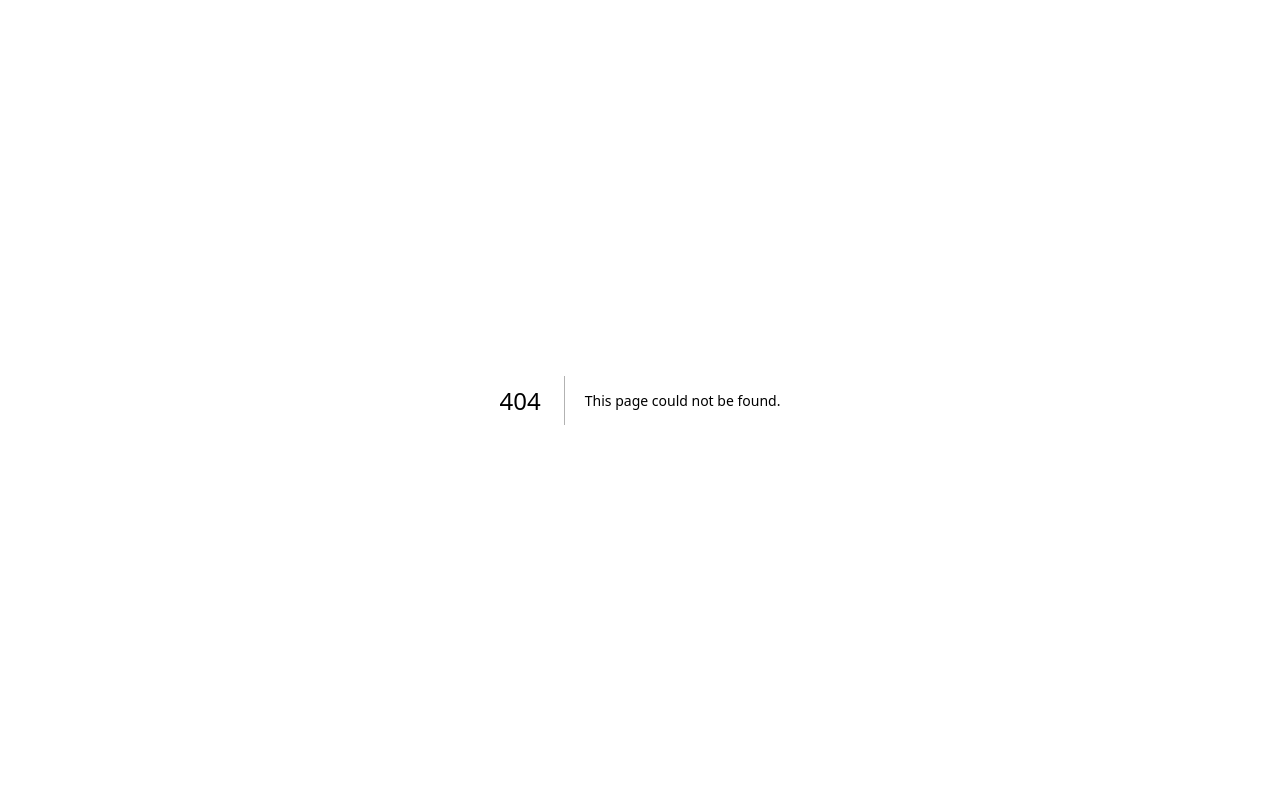
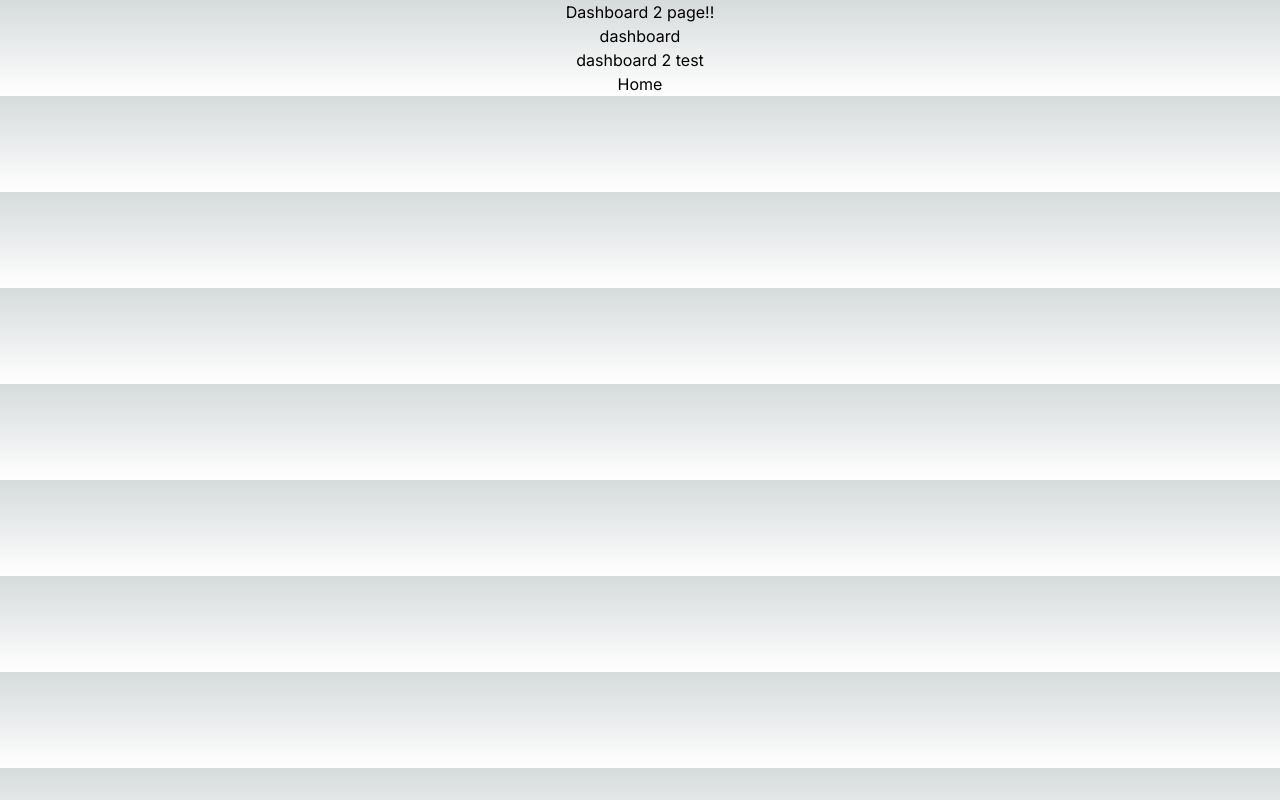
Before and after one commit to coppepam/app_router_tutorial, a Next.js app: page /dashboard_2 in a window 1280 px wide. Before the commit this address had no page. Built offline with nearby package versions, Linux system fonts and the light colour scheme.

Commit message:
Apply route groups

```diff
--- a/src/app/dashboard/page.tsx
+++ b/src/app/(test)/dashboard/page.tsx
@@ -4,7 +4,8 @@ export default function Dashboard() {
   return (
     <>
       <div>Hello This is Dashboard page!!</div>
-      <Link href="/dashboard/test">test</Link>
+      <Link href="/dashboard_2/">dashboard 2</Link>
+      <Link href="/dashboard/test">dashboard test</Link>
       <Link href="/">Home</Link>
     </>
   );
--- a/src/app/dashboard/test/page.tsx
+++ b/src/app/(test)/dashboard/test/page.tsx
@@ -7,6 +7,7 @@ export default function Dashboard_Test() {
         Dashboard Test page!! this pages layout extends dashboard layout.
       </div>
       <Link href="/dashboard">Dashboard</Link>
+      <Link href="/dashboard_2">Dashboard 2</Link>
       <Link href="/">Home</Link>
     </>
   );
--- /dev/null
+++ b/src/app/(test)/dashboard_2/page.tsx
@@ -0,0 +1,12 @@
+import Link from "next/link";
+
+export default function Dashboard() {
+  return (
+    <>
+      <div>Dashboard 2 page!!</div>
+      <Link href="/dashboard">dashboard</Link>
+      <Link href="/dashboard_2/test">dashboard 2 test</Link>
+      <Link href="/">Home</Link>
+    </>
+  );
+}
--- /dev/null
+++ b/src/app/(test)/dashboard_2/test/page.tsx
@@ -0,0 +1,14 @@
+import Link from "next/link";
+
+export default function Dashboard_Test() {
+  return (
+    <>
+      <div>
+        Dashboard 2 Test page!! this pages layout extends dashboard layout.
+      </div>
+      <Link href="/dashboard_2">Dashboard 2</Link>
+      <Link href="/dashboard">Dashboard</Link>
+      <Link href="/">Home</Link>
+    </>
+  );
+}
```
Also changed, not shown: src/app/(test)/layout.tsx (renamed from src/app/dashboard/layout.tsx).
